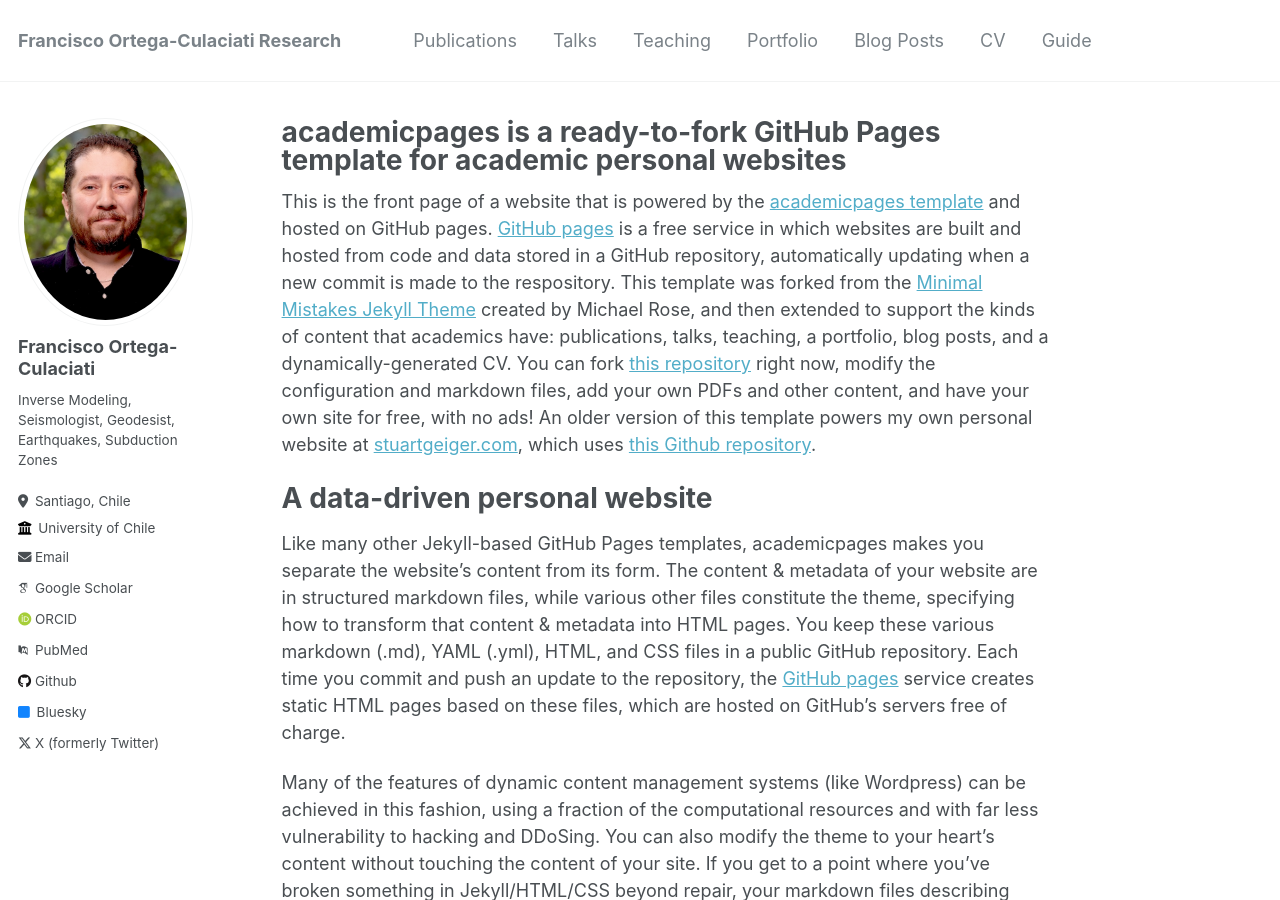
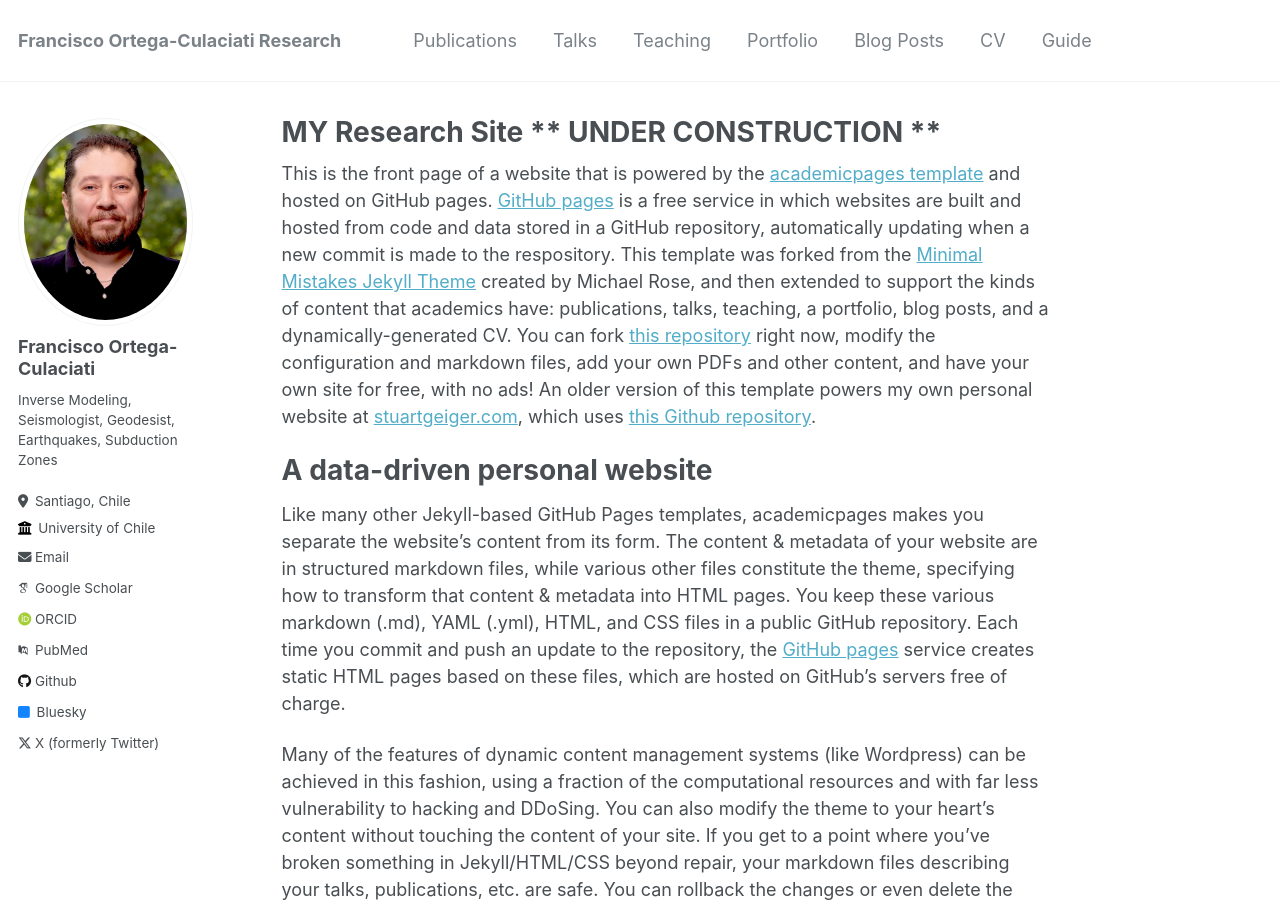
Before and after one commit to frortega/frortega.github.io, a Jekyll site: the page built from _pages/about.md, in a window 1280 px wide and 900 px high. Built offline with Jekyll 4.4.1, drawn with Linux system fonts in a browser that asks for light colours; some web fonts are replaced.

Commit message:
Update about.md

```diff
--- a/_pages/about.md
+++ b/_pages/about.md
@@ -1,6 +1,6 @@
 ---
 permalink: /
-title: "academicpages is a ready-to-fork GitHub Pages template for academic personal websites"
+title: "MY Research Site ** UNDER CONSTRUCTION **"
 author_profile: true
 redirect_from:
   - /about/
```
